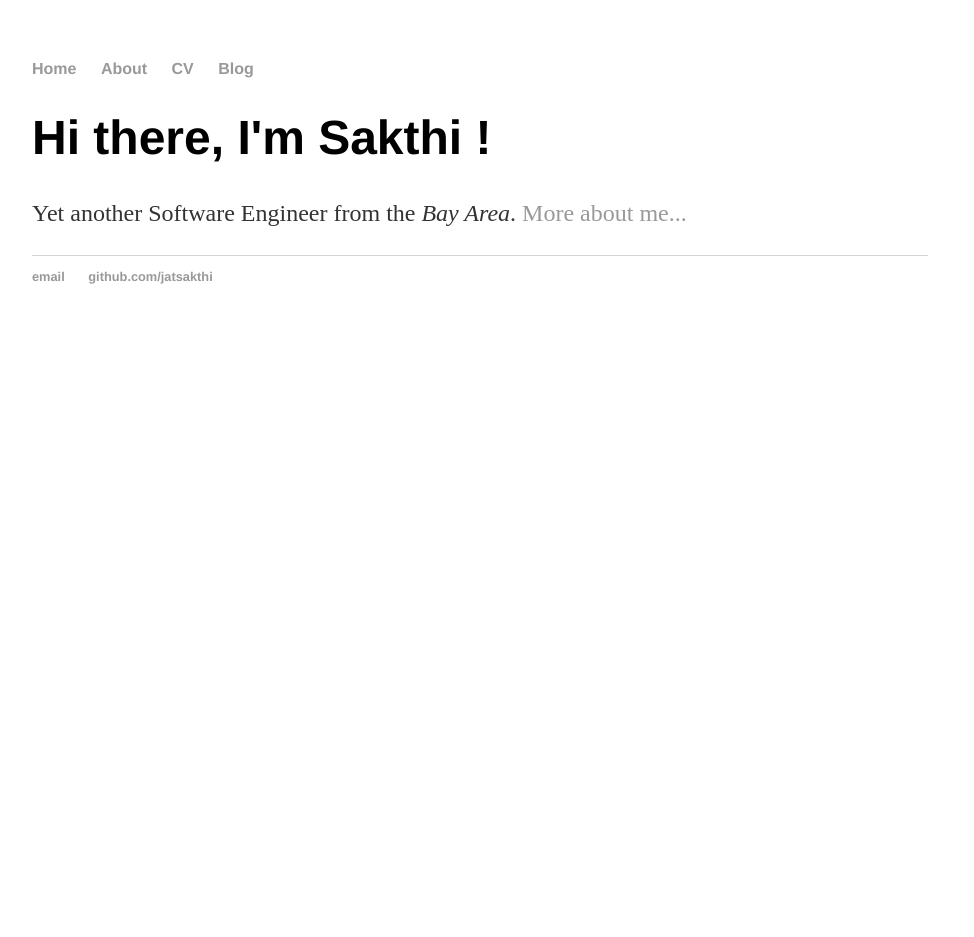
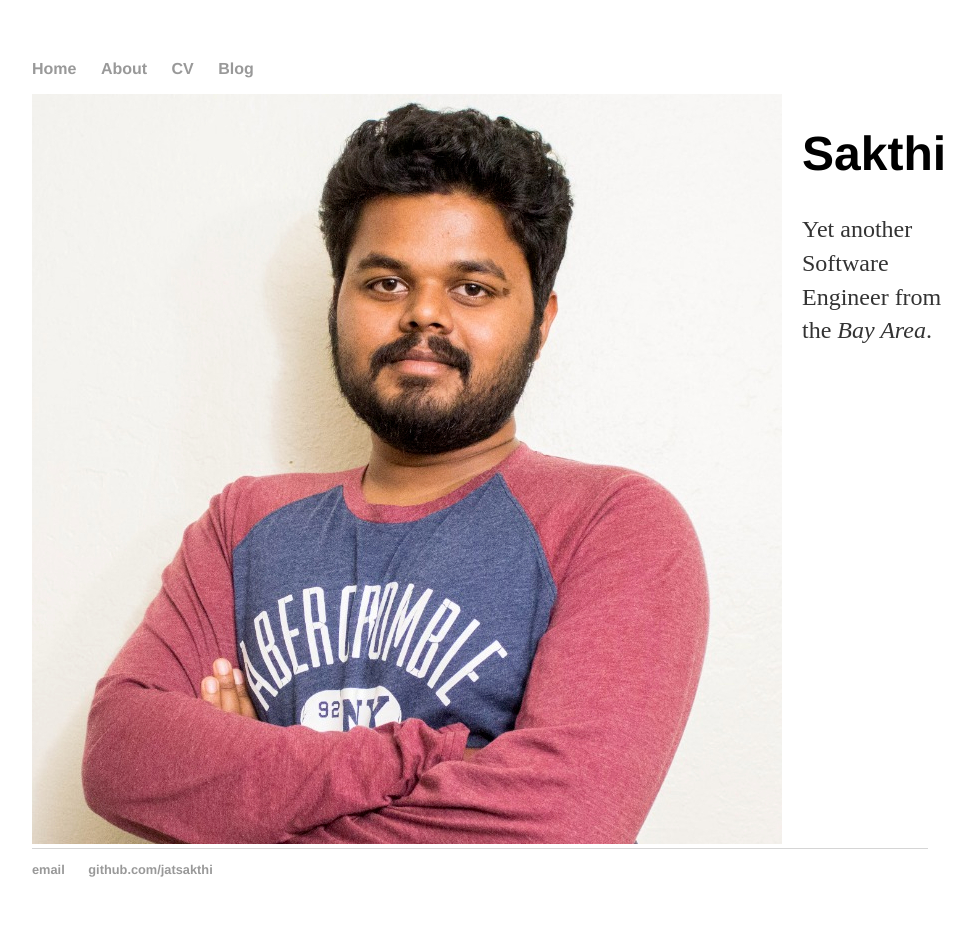
Before and after one commit to jatsakthi/jatsakthi.github.io, a Jekyll site: the page built from index.html, in a window 1280 px wide. Shown: the whole page, without its empty margins (160-1134 px from the left). Built offline with Jekyll 4.4.1, drawn with Linux system fonts in a browser that asks for light colours; before the commit the page ends 900 px from its top, so only the background shows below that.

Commit message:
Added pic

```diff
--- a/_config.yml
+++ b/_config.yml
@@ -5,4 +5,12 @@ author:
   first: Sakthi
   last: Vel
 
+links:
+  email:
+    personal: jatsakthi@gmail.com
+    open-source: sakthi@apache.org
+  twitter: https://twitter.com/JatSakthi
+  linkedin: https://www.linkedin.com/in/jatsakthi/
+  github: https://github.com/jatsakthi
+
 permalink: /blog/:year/:month/:day/:title
--- a/css/main.css
+++ b/css/main.css
@@ -41,3 +41,14 @@ ul.posts {
 ul.posts li {
     list-style: none;
 }
+.flex-container {
+    display: flex;
+}
+
+.flex-child {
+    flex: 1;
+}
+
+.flex-child:first-child {
+    margin-right: 20px;
+}
--- a/index.html
+++ b/index.html
@@ -2,7 +2,14 @@
 layout: default
 title: Sakthi
 ---
-<div class="blurb">
-	<h1>Hi there, I'm {{ site.author.first }} !</h1>
-	<p>Yet another Software Engineer from the <em>Bay Area</em>. <a href="/about">More about me...</a></p>
-</div><!-- /.blurb -->
+<div class="flex-container">
+
+	<div class="flex-child magenta">
+		<img src="{{site.baseurl}}/assets/img/profile_pic.jpg">
+	</div>
+
+	<div class="flex-child green">
+		<h1>{{ site.author.first }}</h1>
+		<p>Yet another Software Engineer from the <em>Bay Area</em>.</p>
+	</div>
+</div>
```
Also changed, not shown: assets/img/profile_pic.jpg (added).
